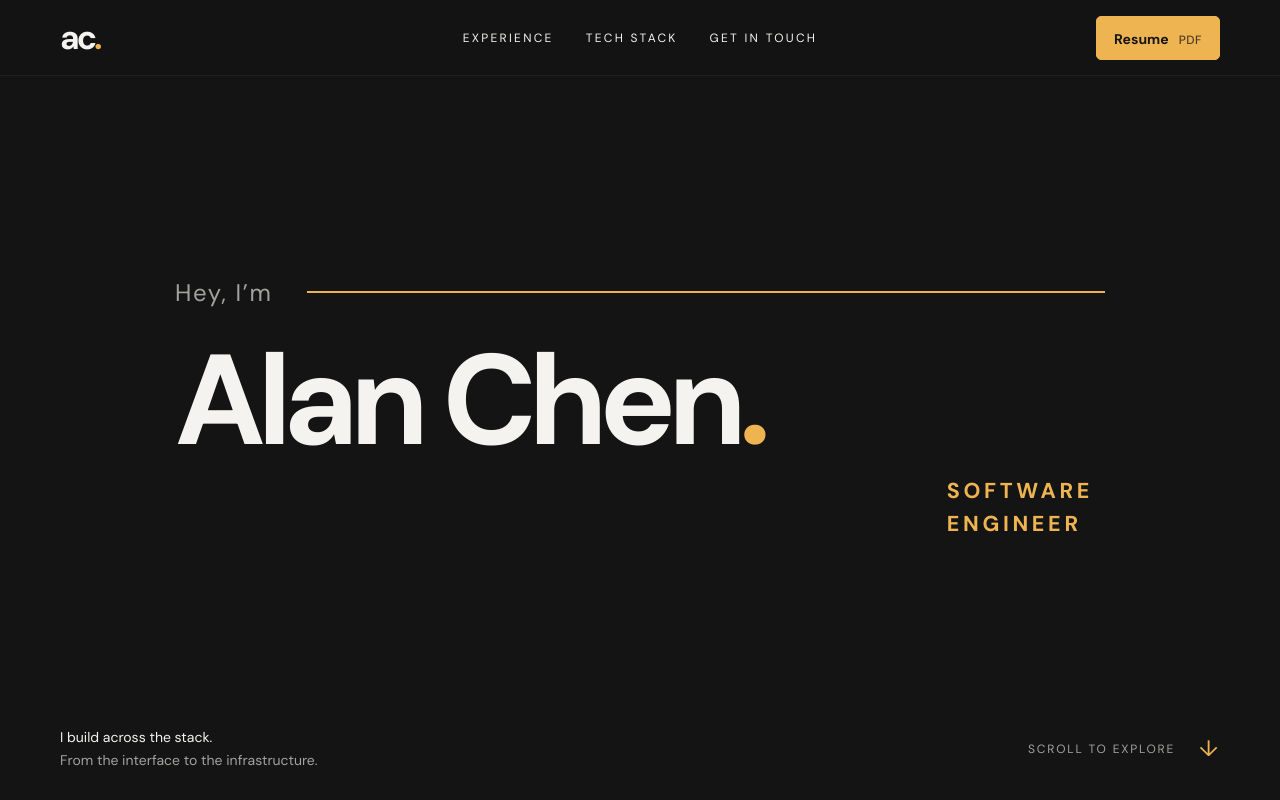
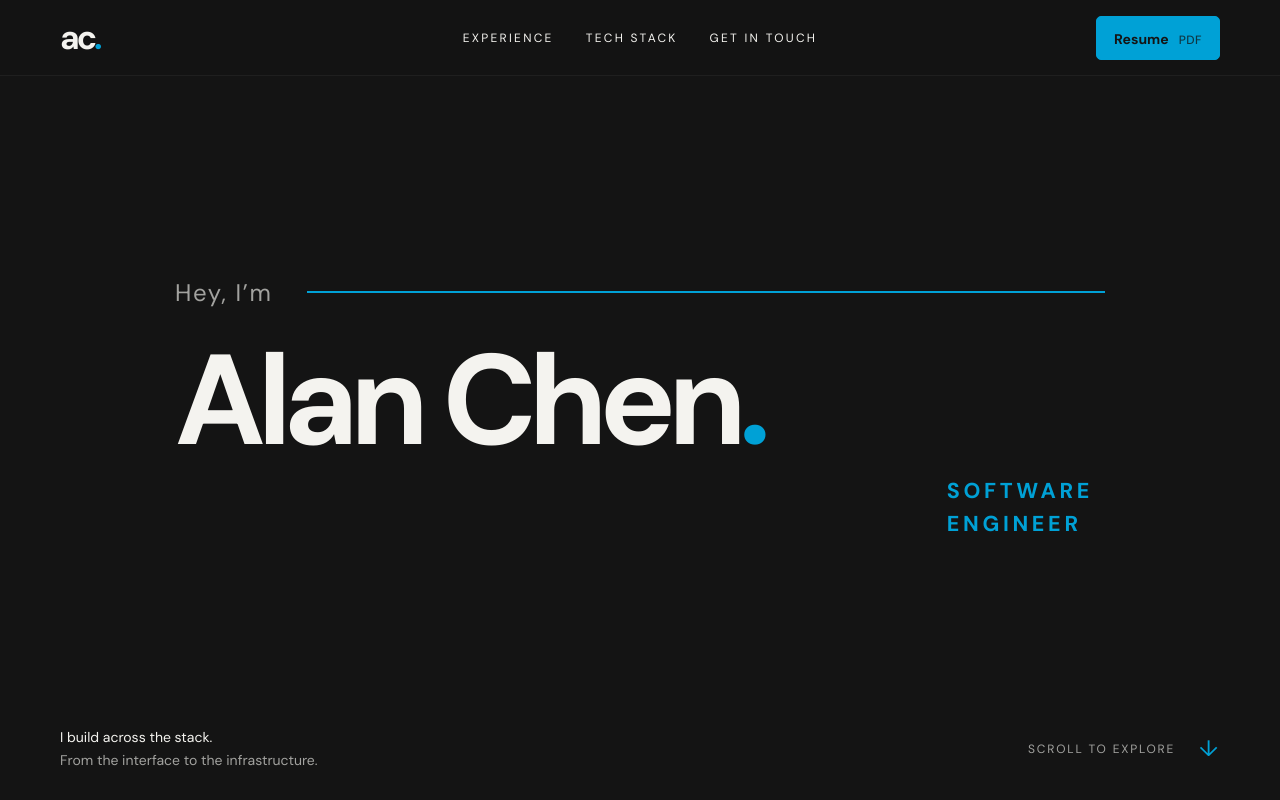
Before and after one commit to AlanWYChen/AlanWYChen.github.io, a React (Vite) app: page / in a window 1280 px wide. Shown: the top 800 px of the page. Built offline with nearby package versions, Linux system fonts and the light colour scheme.

Commit message:
Replace amber theme with cyan-blue accents

```diff
--- a/src/styles.css
+++ b/src/styles.css
@@ -5,7 +5,10 @@
   color: #f4f3ef;
   background: #141414;
   font-synthesis: none;
-  --accent: #efb452;
+  --accent: #00a1d6;
+  --accent-hover: #50c8ee;
+  --accent-surface: #17262e;
+  --accent-border: #28758f;
   --muted: #a2a29f;
   --line: #333331;
 }
@@ -321,7 +324,7 @@ h2 span {
 .email-link {
   font-size: clamp(1.3rem, 2.6vw, 2rem);
   letter-spacing: -0.035em;
-  border-bottom: 1px solid #7b7569;
+  border-bottom: 1px solid #64747c;
   padding-block: 8px 12px;
 }
 .footer {
@@ -613,7 +616,7 @@ h2 span {
 }
 .tech-chip:hover,
 .tech-chip:focus-visible {
-  background: #302b23;
+  background: var(--accent-surface);
   border-color: var(--accent);
   color: #fff;
   transform: translateY(-3px);
@@ -695,7 +698,7 @@ h2 span {
 .contact-socials a:hover,
 .contact-socials a:focus-visible {
   border-color: var(--accent);
-  background: #353026;
+  background: var(--accent-surface);
 }
 .contact-socials a:hover img,
 .contact-socials a:focus-visible img {
@@ -877,7 +880,7 @@ h2 span {
   filter: brightness(0) invert(1);
 }
 .project-source:hover {
-  color: #ffe1aa;
+  color: var(--accent-hover);
 }
 
 /* Persistent navigation and a hero that fits the available screen height. */
@@ -958,8 +961,8 @@ h1 {
     border-color 0.35s;
 }
 .company.is-expanded {
-  background: #211f1a;
-  border-color: #8d7046;
+  background: var(--accent-surface);
+  border-color: var(--accent-border);
 }
 .company .logo-container {
   height: 105px;
@@ -1167,8 +1170,8 @@ h1 {
   white-space: nowrap;
 }
 .header-resume:hover {
-  background: #ffd18a;
-  border-color: #ffd18a;
+  background: var(--accent-hover);
+  border-color: var(--accent-hover);
   color: #141414;
 }
 .header-resume .pdf-label {
```
Also changed, not shown: public/favicon.svg, 2 other files (tests, documents, lock files or other folders).
